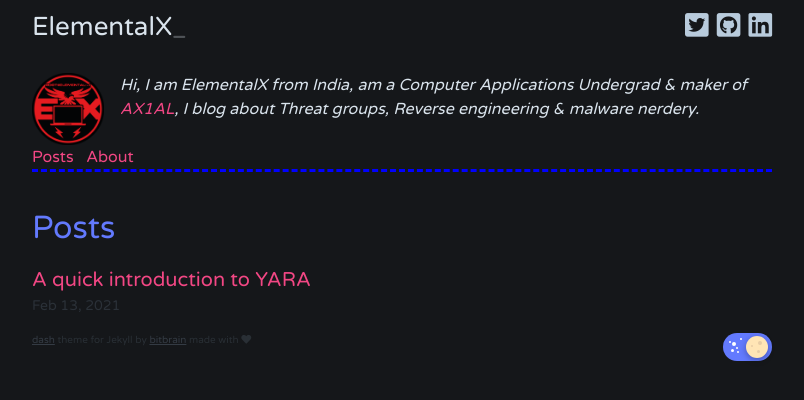
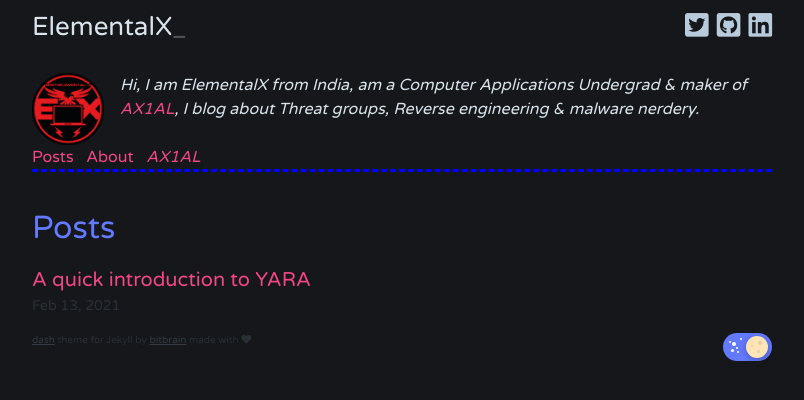
Before and after one commit to xelemental/xelemental.github.io, a Jekyll site: the page built from index.html, in a window 1280 px wide. Shown: the top 400 px of the page, without its empty margins (238-1042 px from the left). Built offline with Jekyll 4.4.1, drawn with Linux system fonts in a browser that asks for light colours; the list of posts is cut into pages by our own code.

Commit message:
Update author.html

```diff
--- a/_includes/author.html
+++ b/_includes/author.html
@@ -3,6 +3,6 @@
 {{ site.description }}
 <br/>
 <br/>
-<a  style="font-style:normal;" href="/">Posts</a> &nbsp; <a style="font-style:normal" href="/about">About</a>
+<a  style="font-style:normal;" href="/">Posts</a> &nbsp; <a style="font-style:normal" href="/about">About</a> &nbsp; <a style="font-normal;" href="https://cutt.ly/axial">AX1AL</a>
 <div style="border-bottom:3px dashed #00f;"/></div>
 </div>
```
